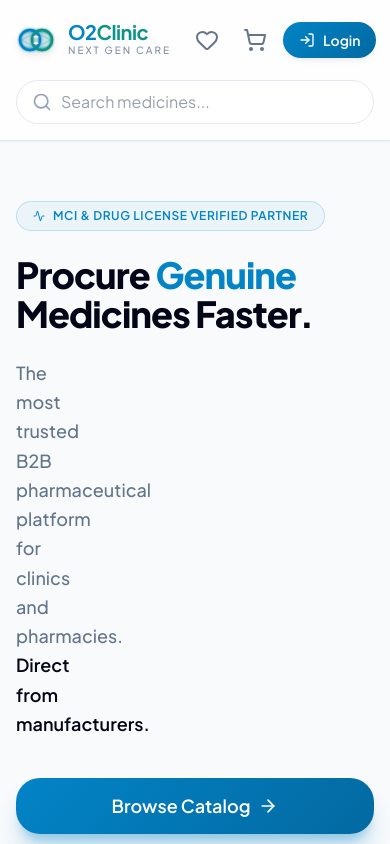
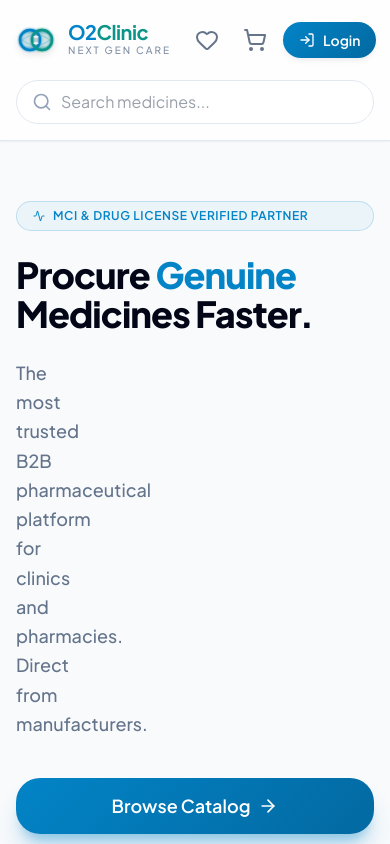
Before and after one commit to Brijesh-kumar-m/o2-clinic-medical-store, a React (Vite) app: page / in a window 390 px wide. Shown: the top 844 px of the page. Built offline with nearby package versions, Linux system fonts and the light colour scheme.

Commit message:
Fix systematic text squashing and word-by-word wrapping issues

```diff
--- a/src/components/layout/Hero.jsx
+++ b/src/components/layout/Hero.jsx
@@ -10,19 +10,20 @@ const Hero = () => {
     <section className="relative w-full overflow-hidden bg-surface-bg pt-3 pb-16 lg:pt-12 lg:pb-32">
       <div className="max-w-7xl mx-auto px-4 sm:px-6 lg:px-8">
         <div className="grid grid-cols-1 lg:grid-cols-2 gap-12 items-center">
-          <div className="z-10 flex flex-col items-start text-left w-full h-full">
+          <div className="z-10 flex flex-col text-left w-full h-full">
             <Badge variant="outline" className="mb-6 px-4 py-1.5 text-xs font-semibold tracking-wider text-brand-primary border-brand-primary/20 bg-brand-primary/5 rounded-full uppercase">
               <Activity className="w-3 h-3 mr-2" />
               MCI & Drug License Verified Partner
             </Badge>
-            <h1 className="text-4xl sm:text-5xl lg:text-7xl font-extrabold text-txt-dark leading-[1.1] mb-6 tracking-tight w-full">
-              Procure <span className="text-brand-primary">Genuine</span> <br />
-              Medicines Faster.
-            </h1>
-            <p className="text-lg sm:text-xl text-txt-secondary mb-10 max-w-xl w-full leading-relaxed font-medium">
-              The most trusted B2B pharmaceutical platform for clinics and pharmacies.
-              <span className="font-semibold text-txt-dark"> Direct from manufacturers.</span>
-            </p>
+            <div className="w-full">
+              <h1 className="text-4xl sm:text-5xl lg:text-7xl font-extrabold text-txt-dark leading-[1.1] mb-6 tracking-tight">
+                Procure <span className="text-brand-primary">Genuine</span> <br />
+                Medicines Faster.
+              </h1>
+              <p className="text-lg sm:text-xl text-txt-secondary mb-10 leading-relaxed font-medium max-w-2xl">
+                The most trusted B2B pharmaceutical platform for clinics and pharmacies. Direct from manufacturers.
+              </p>
+            </div>
 
             <div className="flex flex-col sm:flex-row gap-5 w-full sm:w-auto mb-12">
               <Link to="/products" className="w-full sm:w-auto">
--- a/src/components/layout/Layout.jsx
+++ b/src/components/layout/Layout.jsx
@@ -41,17 +41,17 @@ const Layout = () => {
 
           {/* Top Section: Newsletter & Brand */}
           <div className="grid grid-cols-1 lg:grid-cols-2 gap-12 mb-16 items-center">
-            <div className="space-y-6">
-              <Link to="/" className="inline-block">
+            <div className="lg:pr-12">
+              <Link to="/" className="inline-block mb-6">
                 <Logo variant="white" className="w-14 h-14" />
               </Link>
-              <h2 className="text-4xl font-black tracking-tight leading-tight text-white">
+              <h2 className="text-4xl font-black tracking-tight leading-tight text-white mb-6">
                 Empowering Healthcare <br />
                 <span className="text-transparent bg-clip-text bg-gradient-to-r from-brand-secondary to-blue-400">
                   One Order at a Time.
                 </span>
               </h2>
-              <p className="text-slate-400 text-lg max-w-md w-full leading-relaxed">
+              <p className="text-slate-400 text-lg leading-relaxed max-w-lg">
                 Join over <span className="text-white font-bold">5,000+</span> clinics and pharmacies streamlining their supply chain with O2Clinic.
               </p>
             </div>
--- a/src/pages/Cart.jsx
+++ b/src/pages/Cart.jsx
@@ -25,7 +25,7 @@ const Cart = () => {
           <ShoppingBag className="w-12 h-12" />
         </div>
         <h2 className="text-3xl font-extrabold text-txt-dark mb-4">Your Wholesale Cart is Empty</h2>
-        <p className="text-txt-secondary mb-xl max-w-md mx-auto">
+        <p className="text-txt-secondary mb-xl max-w-lg mx-auto px-4">
           Add medical supplies to your cart to proceed with procurement. Verified practices get bulk discounts.
         </p>
         <Link to="/products">
--- a/src/pages/Home.jsx
+++ b/src/pages/Home.jsx
@@ -114,7 +114,7 @@ const Home = () => {
                 <span className="text-transparent bg-clip-text bg-gradient-to-r from-brand-primary-light to-brand-secondary">Inventory</span>
               </h2>
 
-              <p className="text-slate-400 text-lg md:text-xl mb-12 leading-relaxed max-w-xl">
+              <p className="text-slate-400 text-lg md:text-xl mb-12 leading-relaxed">
                 Empower your clinic with real-time analytics. Join 5,000+ medical leaders reducing waste by 40% with O2Clinic’s smart replenishment engine.
               </p>
 
--- a/src/pages/Wishlist.jsx
+++ b/src/pages/Wishlist.jsx
@@ -79,7 +79,9 @@ const Wishlist = () => {
             <Heart className="w-10 h-10 text-txt-placeholder" />
           </div>
           <h2 className="text-xl font-bold text-txt-dark mb-2">Your wishlist is empty</h2>
-          <p className="text-txt-secondary mb-6 max-w-sm mx-auto">Save medicines you're interested in to quickly access them later.</p>
+          <p className="text-txt-secondary mb-6 max-w-md mx-auto px-4">
+            Save medicines you're interested in to quickly access them later.
+          </p>
           <Link to="/products">
             <Button className="rounded-full px-8">Browse Medicines</Button>
           </Link>
```
